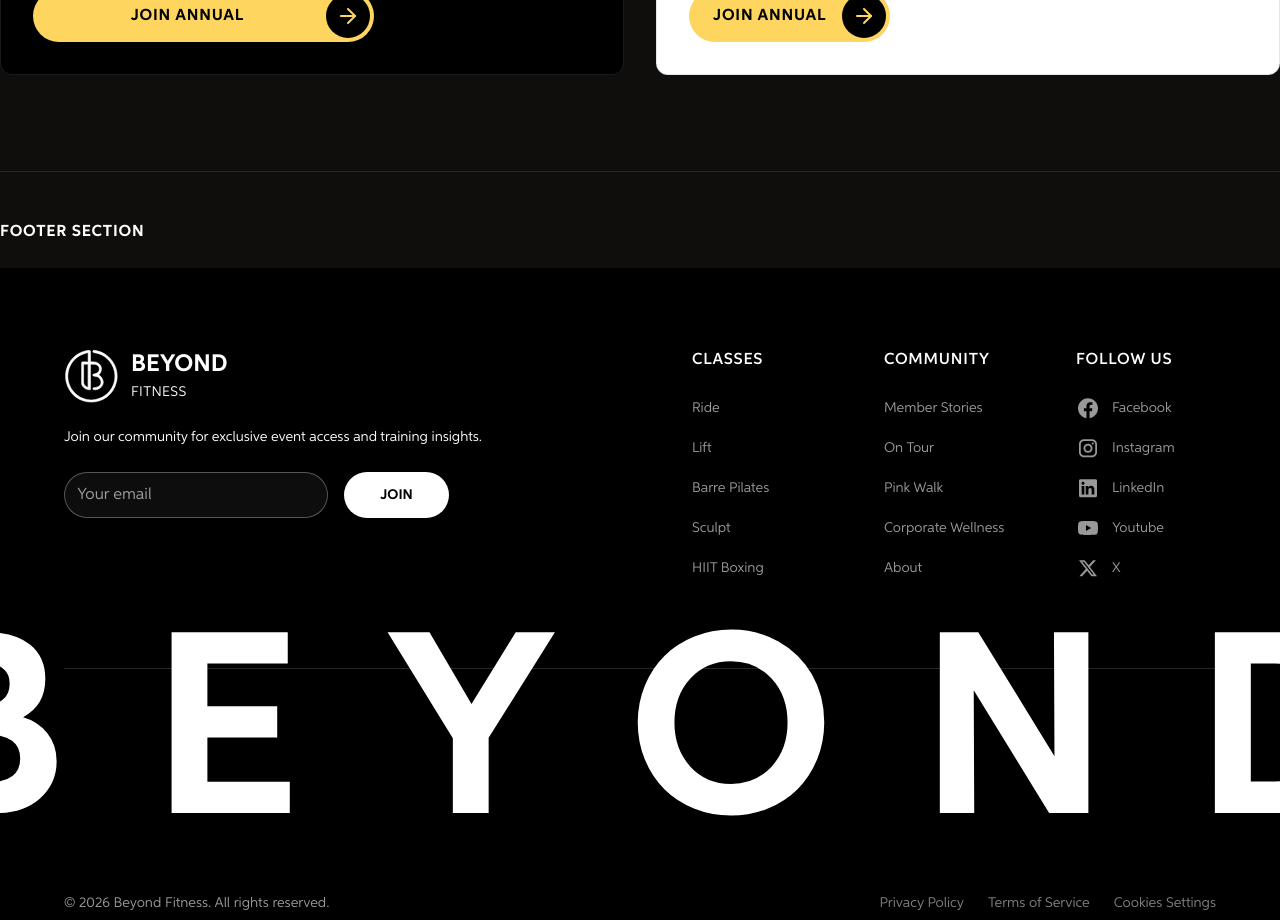
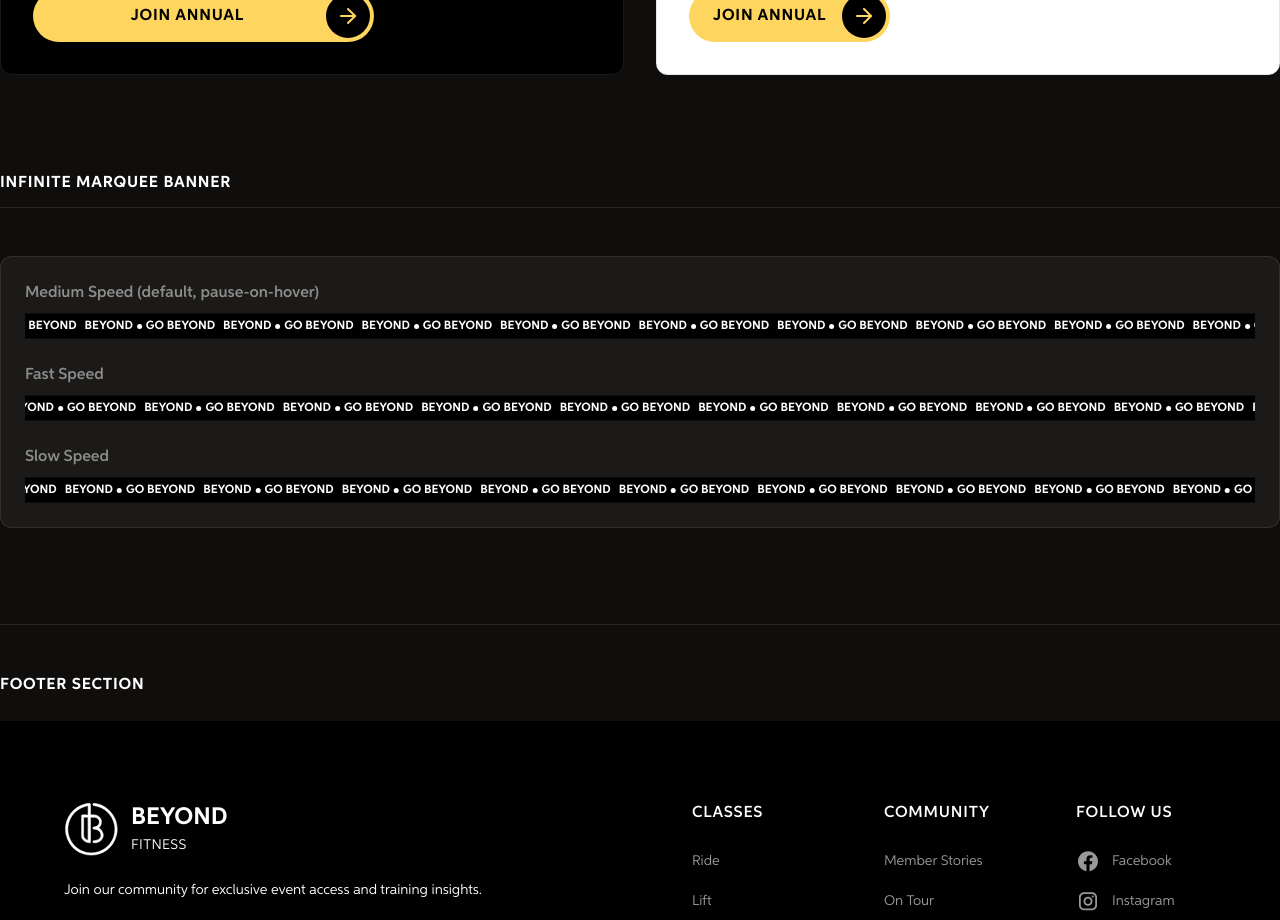
Before and after one commit to mannie55/Beyond-Fitness, a Next.js app: page /design-system in a window 1280 px wide. Shown: the part 2980-3900 px from the top of the page. Built offline with nearby package versions, Linux system fonts and the light colour scheme.

Commit message:
feat(banner): implement infinite scrolling marquee component and test suite

```diff
--- a/app/design-system/page.tsx
+++ b/app/design-system/page.tsx
@@ -1,5 +1,6 @@
 import Footer from "@/components/Footer";
 import Button from "@/components/ui/Button";
+import Banner from "@/components/ui/Banner";
 
 export default function DesignSystemPage() {
   const primitiveColors = [
@@ -182,7 +183,28 @@ export default function DesignSystemPage() {
 
       </section>
 
-      {/* 3. Footer Showcase */}
+      {/* 3. Banner Showcase */}
+      <section className="px-padding-global py-12 max-w-container-large mx-auto flex flex-col gap-6">
+        <h2 className="text-heading-4 font-bold border-b border-white/10 pb-3 mb-6 text-white uppercase tracking-wider">
+          Infinite Marquee Banner
+        </h2>
+        <div className="flex flex-col gap-6 bg-white/5 rounded-xl border border-white/10 p-6 overflow-hidden">
+          <div className="flex flex-col gap-2">
+            <span className="text-text-small text-white/50 font-semibold">Medium Speed (default, pause-on-hover)</span>
+            <Banner />
+          </div>
+          <div className="flex flex-col gap-2">
+            <span className="text-text-small text-white/50 font-semibold">Fast Speed</span>
+            <Banner speed="fast" />
+          </div>
+          <div className="flex flex-col gap-2">
+            <span className="text-text-small text-white/50 font-semibold">Slow Speed</span>
+            <Banner speed="slow" />
+          </div>
+        </div>
+      </section>
+
+      {/* 4. Footer Showcase */}
       <section className="w-full mt-12 border-t border-white/10 pt-12">
         <div className="px-padding-global max-w-container-large mx-auto mb-6">
           <h2 className="text-heading-4 font-bold text-white uppercase tracking-wider">
--- a/app/globals.css
+++ b/app/globals.css
@@ -22,6 +22,13 @@
 
   --color-black: var(--color-black);
   --color-white: var(--color-white);
+
+  --animate-marquee: marquee 30s linear infinite;
+
+  @keyframes marquee {
+    from { transform: translateX(0); }
+    to { transform: translateX(-50%); }
+  }
 }
 
 body {
--- /dev/null
+++ b/components/ui/Banner.tsx
@@ -0,0 +1,55 @@
+"use client";
+
+interface BannerProps {
+  speed?: "slow" | "medium" | "fast";
+  pauseOnHover?: boolean;
+}
+
+export default function Banner({ speed = "medium", pauseOnHover = true }: BannerProps) {
+  // 12 repeated segments to ensure width spans screen on desktop
+  const segments = Array(12).fill({ text1: "BEYOND", text2: "GO BEYOND" });
+
+  const speedClasses = {
+    slow: "animate-[marquee_45s_linear_infinite]",
+    medium: "animate-[marquee_30s_linear_infinite]",
+    fast: "animate-[marquee_15s_linear_infinite]",
+  };
+
+  return (
+    <div className="w-full overflow-hidden bg-black py-[3px] flex items-center select-none border-y border-white/5">
+      <div className={`flex whitespace-nowrap gap-[8px] ${speedClasses[speed]} ${pauseOnHover ? "hover:[animation-play-state:paused]" : ""}`}>
+
+        {/* First marquee list copy */}
+        <div className="flex items-center gap-[8px] flex-shrink-0">
+          {segments.map((item, idx) => (
+            <div key={`first-${idx}`} className="flex items-center gap-[4px] flex-shrink-0 font-sans">
+              <span className="text-[#FFFEFE] text-[12px] font-bold leading-[18px]">
+                {item.text1}
+              </span>
+              <div className="w-[5px] h-[5px] bg-white rounded-full flex-shrink-0" />
+              <span className="text-[#FFFEFE] text-[12px] font-bold leading-[18px]">
+                {item.text2}
+              </span>
+            </div>
+          ))}
+        </div>
+
+        {/* Second marquee list copy for seamless infinite loop */}
+        <div className="flex items-center gap-[8px] flex-shrink-0" aria-hidden="true">
+          {segments.map((item, idx) => (
+            <div key={`second-${idx}`} className="flex items-center gap-[4px] flex-shrink-0 font-sans">
+              <span className="text-[#FFFEFE] text-[12px] font-bold leading-[18px]">
+                {item.text1}
+              </span>
+              <div className="w-[5px] h-[5px] bg-white rounded-full flex-shrink-0" />
+              <span className="text-[#FFFEFE] text-[12px] font-bold leading-[18px]">
+                {item.text2}
+              </span>
+            </div>
+          ))}
+        </div>
+
+      </div>
+    </div>
+  );
+}
```
Also changed, not shown: 1 other file (tests, documents, lock files or other folders).
